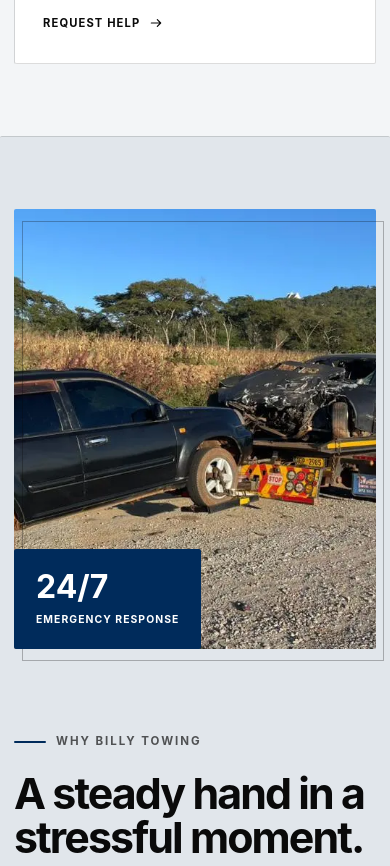
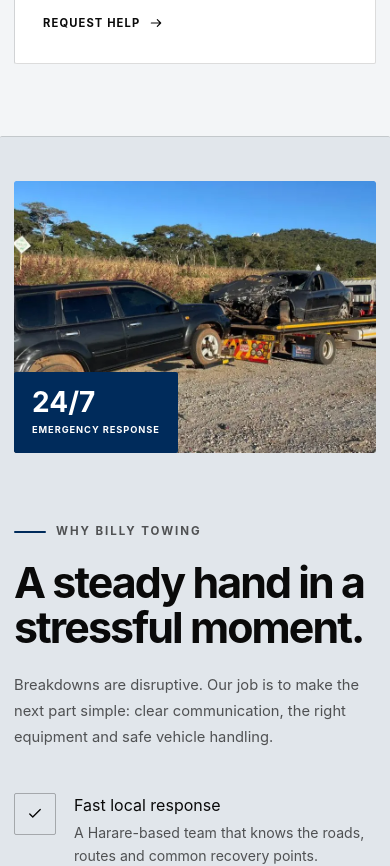
Before and after one commit to chitsungo/billytowing, a Next.js app: page / in a window 390 px wide. Shown: the part 4340-5206 px from the top of the page. Built offline with nearby package versions, Linux system fonts and the light colour scheme.

Commit message:
Fix mobile recovery image layout

```diff
--- a/app/globals.css
+++ b/app/globals.css
@@ -445,11 +445,14 @@ button { color: inherit; }
   .section-intro > p:last-child { font-size: .92rem; }
   .service-grid { grid-template-columns: 1fr; }
   .service-card { min-height: 330px; padding: 28px; }
-  .why-grid { gap: 54px; }
-  .why-image-wrap { min-height: 440px; }
-  .why-image-wrap::after { inset: 12px -8px -12px 8px; }
-  .why-image-card { min-width: 160px; padding: 22px; }
-  .why-image-card strong { font-size: 2rem; }
+  .why-section { padding-top: 44px; }
+  .why-grid { gap: 40px; }
+  .why-image-wrap { aspect-ratio: 4 / 3; min-height: 0; overflow: hidden; }
+  .why-image-wrap > img { object-position: center 55%; }
+  .why-image-wrap::after { display: none; }
+  .why-image-card { min-width: 0; padding: 16px 18px; }
+  .why-image-card strong { font-size: 1.75rem; }
+  .why-image-card span { font-size: .58rem; margin-top: 7px; }
   .gallery-grid { columns: 1; margin-top: 38px; }
   .gallery-teaser-grid { columns: auto; display: grid; gap: 8px; grid-template-columns: 1fr 1fr; }
   .gallery-teaser-grid .gallery-item { height: 220px; margin: 0; }
```
Also changed, not shown: 1 other file (tests, documents, lock files or other folders).
